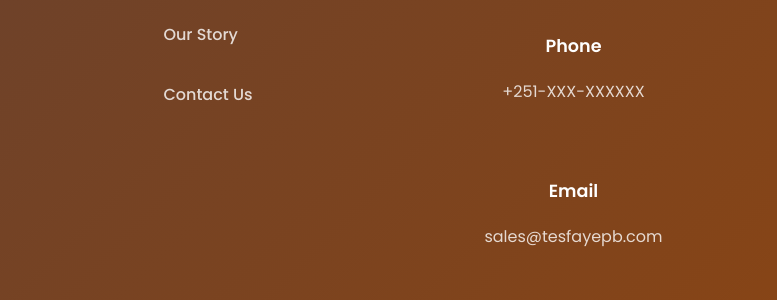
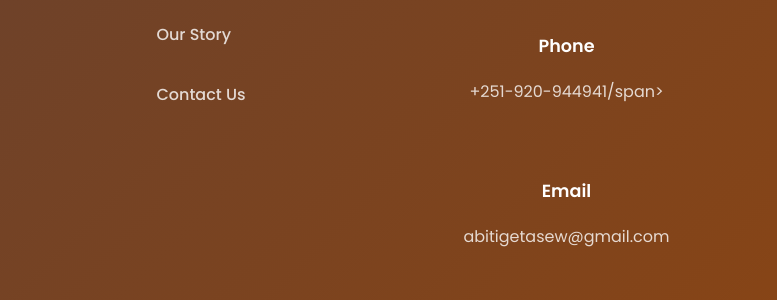
Before and after one commit to Atnatewos/tesfaye-peanut-butter-webapp, a plain HTML site: page contact.html in a window 1280 px wide. Shown: the part 2886-3186 px from the top of the page, 503-1280 px from the left. Drawn offline with Linux system fonts and the light colour scheme.

Commit message:
contact.html

```diff
--- a/contact.html
+++ b/contact.html
@@ -222,11 +222,11 @@
                 </div>
                 <div class="contact-item">
                   <strong>Phone</strong>
-                  <span>+251-XXX-XXXXXX</span>
+                  <span>+251-920-944941/span>
                 </div>
                 <div class="contact-item">
                   <strong>Email</strong>
-                  <span>sales@tesfayepb.com</span>
+                  <span>abitigetasew@gmail.com</span>
                 </div>
               </div>
             </div>
```
